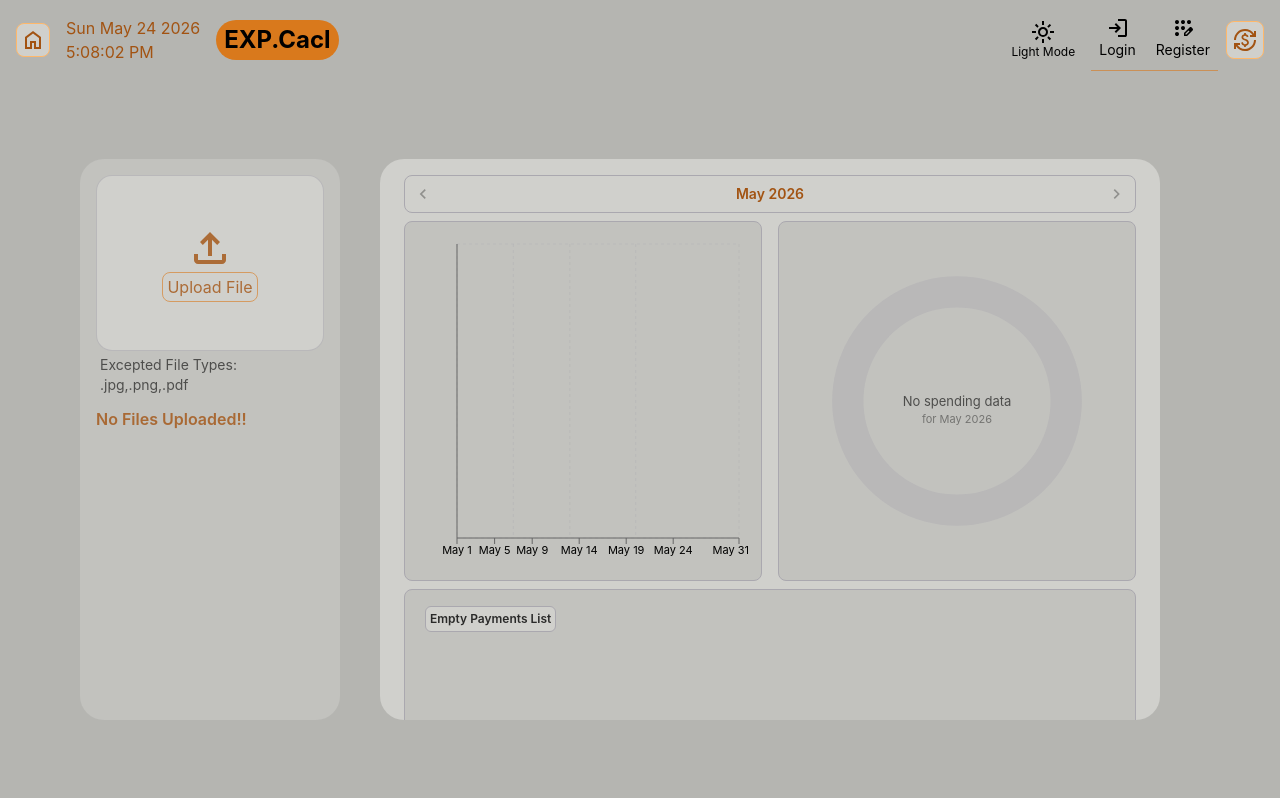
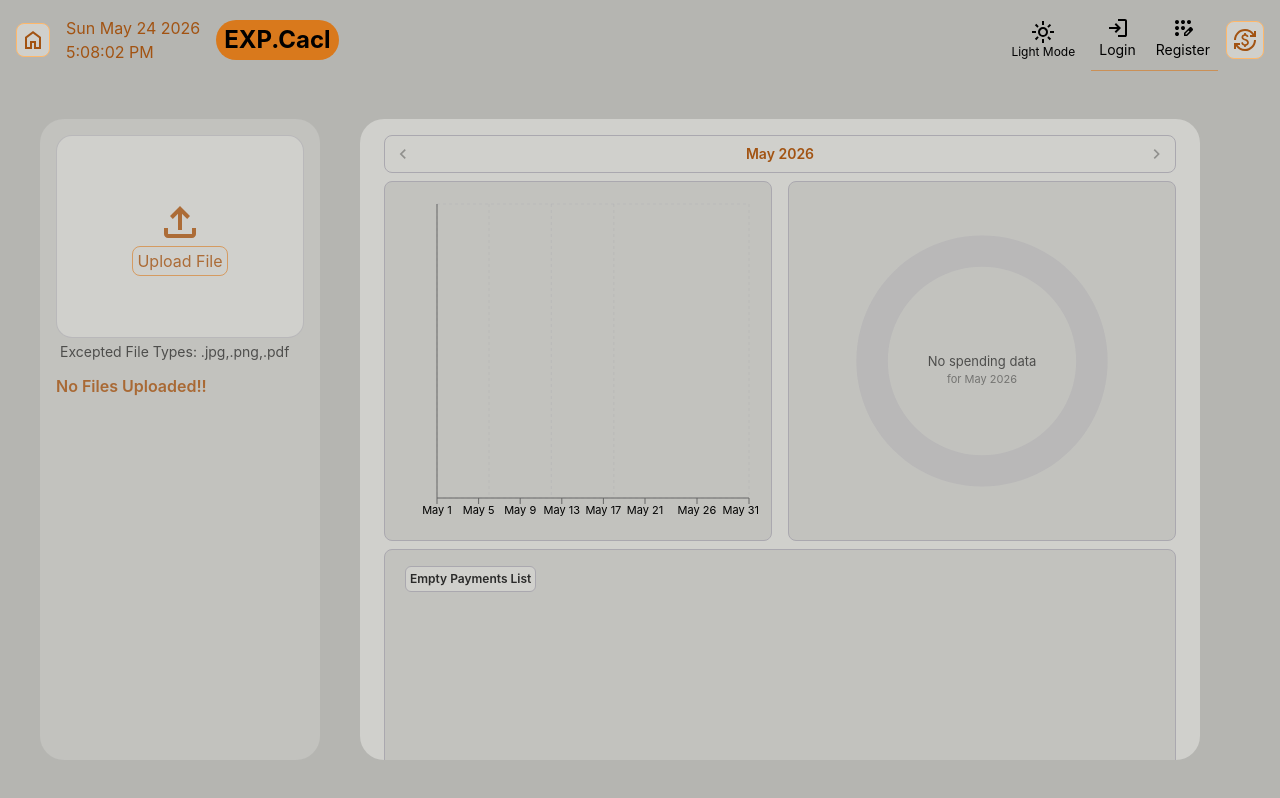
Before and after one commit to SunchhaySin/AI_ExpenseTracker, a React (Vite) app: page /dashboard in a window 1280 px wide. Built offline with nearby package versions, Linux system fonts and the light colour scheme.

Commit message:
Reduced page margin on bigger screen sizes to make app layout larger, and added overflow-y to currency conversion panel

```diff
--- a/src/layout.jsx
+++ b/src/layout.jsx
@@ -46,7 +46,7 @@ function LayoutStructure() {
   const isDesktop = windowWidth >= 1275;
   const isMobile = windowWidth <= 750;
   const showSidebar = windowWidth > 750;
-  const isNarrowSidebar = showSidebar && windowWidth < 1080;
+  const isNarrowSidebar = showSidebar && windowWidth < 1150;
   const isCompactDesktop = isDesktop && windowWidth < 1400;
   const showSidePanel = isDesktop && (isOpenConversion || isOpenProfile);
 
@@ -67,14 +67,14 @@ function LayoutStructure() {
     windowWidth < 600
       ? "gap-2 p-4"
       : windowWidth < 1000
-        ? "gap-4 p-10"
+        ? "gap-4 p-8"
         : !isDesktop
-          ? "gap-6 p-16"
+          ? "gap-6 p-12"
           : showSidePanel
-            ? "gap-3 py-20 px-8"
-            : "gap-10 p-20";
+            ? "gap-3 py-8 px-6"
+            : "gap-10 p-10";
 
-   const prevIsDesktop = useRef(isDesktop);
+  const prevIsDesktop = useRef(isDesktop);
 
   // Transition INTO non-desktop: carry whichever panel was open into the URL
   useEffect(() => {
@@ -134,7 +134,7 @@ function LayoutStructure() {
   }, [isMobile, location.pathname, setIsOpenProfile, setIsOpenConversion]);
 
   return (
-    <div className="h-[100lvh] flex flex-col ">
+    <div className="h-lvh flex flex-col">
       <Header />
       <div
         className={`flex-1 min-h-0 grid transition-[grid-template-columns] duration-400 ease-in-out ${gridCols} ${spacingClass}`}
--- a/src/page/components/currencyConversion.jsx
+++ b/src/page/components/currencyConversion.jsx
@@ -127,7 +127,7 @@ export default function CurrencyConversion() {
   };
 
   return (
-    <div className="w-full h-full flex flex-col gap-2 bg-(--bg) rounded-3xl p-4">
+    <div className="w-full h-full min-h-0 flex flex-col gap-2 bg-(--bg) rounded-3xl p-4">
       <div className={`w-full flex items-center justify-between text-(--text-orange) border border-(--border) rounded-lg font-semibold p-1.5
           ${windowWidth > 1670 ? "px-4" : windowWidth > 1600 ? "px-2" : windowWidth > 1275 ? "text-[14px] px-1": "text-md justify-around px-3" } `}>
         <p>Currency Converter</p>
@@ -140,7 +140,7 @@ export default function CurrencyConversion() {
                       ${windowWidth > 1500 ? "w-26" : windowWidth > 1300 ? "w-24 text-[11px]" : isMobile ? "w-26 text-md" : "w-22 text-[10px]"}`}
         />
       </div>
-      <div className="w-full flex items-center justify-center gap-4 py-1 text-(--text-orange) overflow-x-hidden">
+      <div className="w-full shrink-0 flex items-center justify-center gap-4 py-1 text-(--text-orange) overflow-x-hidden">
         {/* Covert From */}
 
         <select
@@ -217,7 +217,7 @@ export default function CurrencyConversion() {
         <p className="text-sm text-(--text-green) font-semibold self-center">Conversion Rate: {conversionRate}</p>
       )}
       {showConversion && (
-        <div className="w-full flex flex-col gap-2 rounded-xl my-2">
+        <div className="w-full flex flex-col gap-2 rounded-xl my-2 overflow-y-auto">
             {conversionAmounts.map((amount) => (
             <div
                 key={amount}
```
